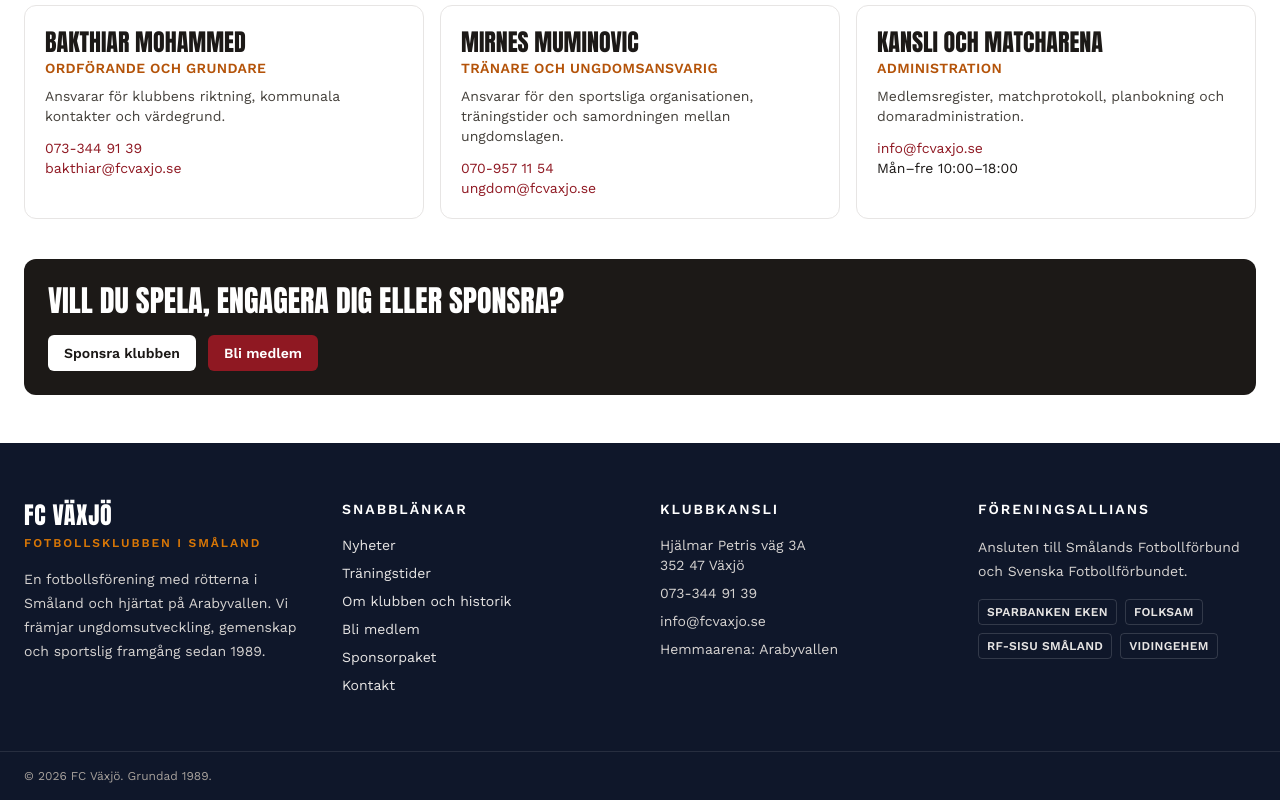
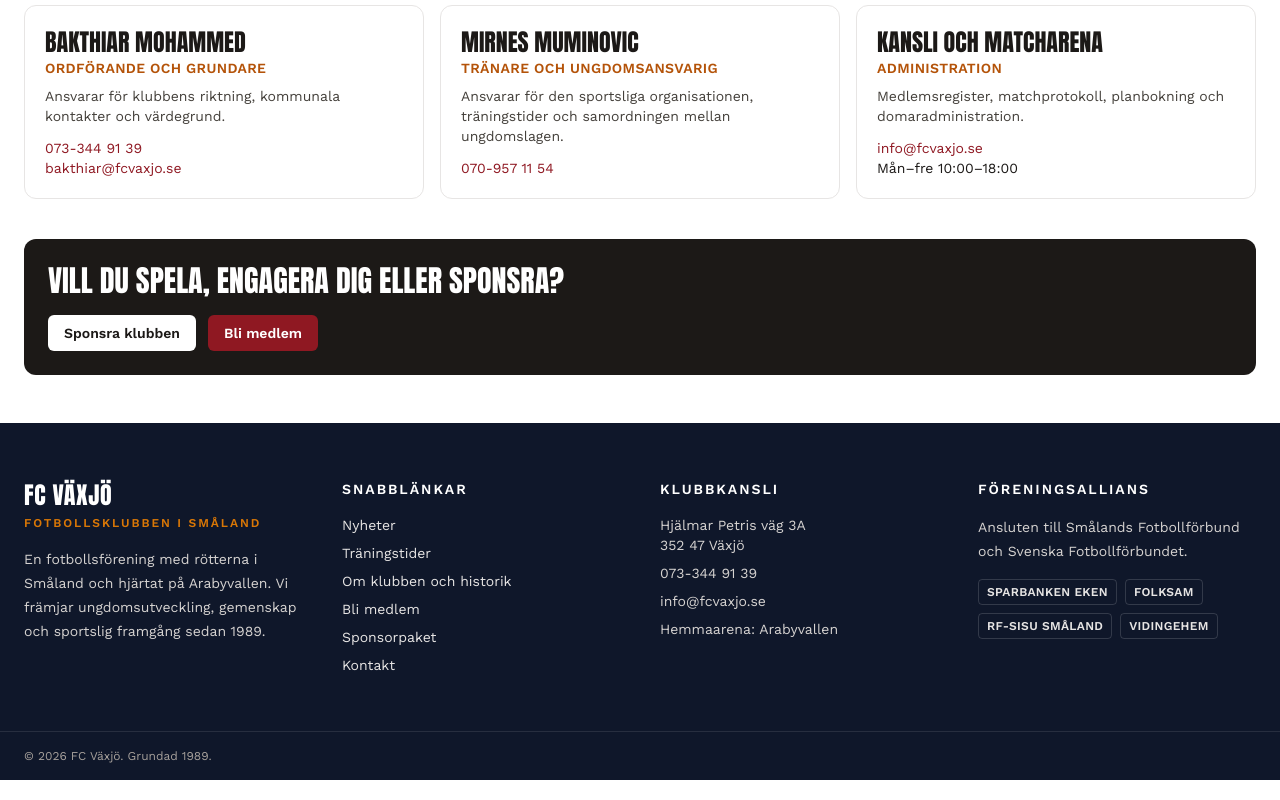
Before and after one commit to DelucaGit/FC-Vaxjo-Website, a Next.js app: page /kontakt in a window 1280 px wide. Shown: the part 1446-2246 px from the top of the page. Built offline with nearby package versions, Linux system fonts and the light colour scheme.

Commit message:
Remove the email address from Mirnes Muminovic.
Co-authored-by: Cursor <cursoragent@cursor.com>

```diff
--- a/src/app/kontakt/page.tsx
+++ b/src/app/kontakt/page.tsx
@@ -119,7 +119,7 @@ export default function ContactPage() {
         <h2 className="font-display text-3xl uppercase text-crimson">Nyckelpersoner</h2>
         <div className="mt-6 grid gap-4 md:grid-cols-3">
           {leaders.map((leader) => (
-            <article key={leader.email} className="rounded-xl border border-stone-200 p-5">
+            <article key={leader.name} className="rounded-xl border border-stone-200 p-5">
               <h3 className="font-display text-2xl uppercase">{leader.name}</h3>
               <p className="text-sm font-semibold uppercase tracking-wide text-gold-dark">
                 {leader.role}
@@ -129,10 +129,14 @@ export default function ContactPage() {
                 <a className="text-crimson" href={phoneHref(leader.phone)}>
                   {leader.phone}
                 </a>
-                <br />
-                <a className="text-crimson" href={`mailto:${leader.email}`}>
-                  {leader.email}
-                </a>
+                {leader.email ? (
+                  <>
+                    <br />
+                    <a className="text-crimson" href={`mailto:${leader.email}`}>
+                      {leader.email}
+                    </a>
+                  </>
+                ) : null}
               </p>
             </article>
           ))}
--- a/src/app/om-oss/page.tsx
+++ b/src/app/om-oss/page.tsx
@@ -85,7 +85,7 @@ export default function AboutPage() {
         </h2>
         <div className="mt-6 grid gap-4 md:grid-cols-2">
           {leaders.map((leader) => (
-            <article key={leader.email} className="rounded-xl border border-stone-200 p-5">
+            <article key={leader.name} className="rounded-xl border border-stone-200 p-5">
               <h3 className="font-display text-2xl uppercase text-stone-900">{leader.name}</h3>
               <p className="text-sm font-semibold uppercase tracking-wide text-gold-dark">
                 {leader.role}
@@ -95,10 +95,14 @@ export default function AboutPage() {
                 <a className="text-crimson" href={phoneHref(leader.phone)}>
                   {leader.phone}
                 </a>
-                <br />
-                <a className="text-crimson" href={`mailto:${leader.email}`}>
-                  {leader.email}
-                </a>
+                {leader.email ? (
+                  <>
+                    <br />
+                    <a className="text-crimson" href={`mailto:${leader.email}`}>
+                      {leader.email}
+                    </a>
+                  </>
+                ) : null}
               </p>
             </article>
           ))}
--- a/src/data/clubContent.ts
+++ b/src/data/clubContent.ts
@@ -112,6 +112,5 @@ export const leaders = [
     role: "Tränare och ungdomsansvarig",
     text: "Ansvarar för den sportsliga organisationen, träningstider och samordningen mellan ungdomslagen.",
     phone: "070-957 11 54",
-    email: "ungdom@fcvaxjo.se",
   },
 ];
```
